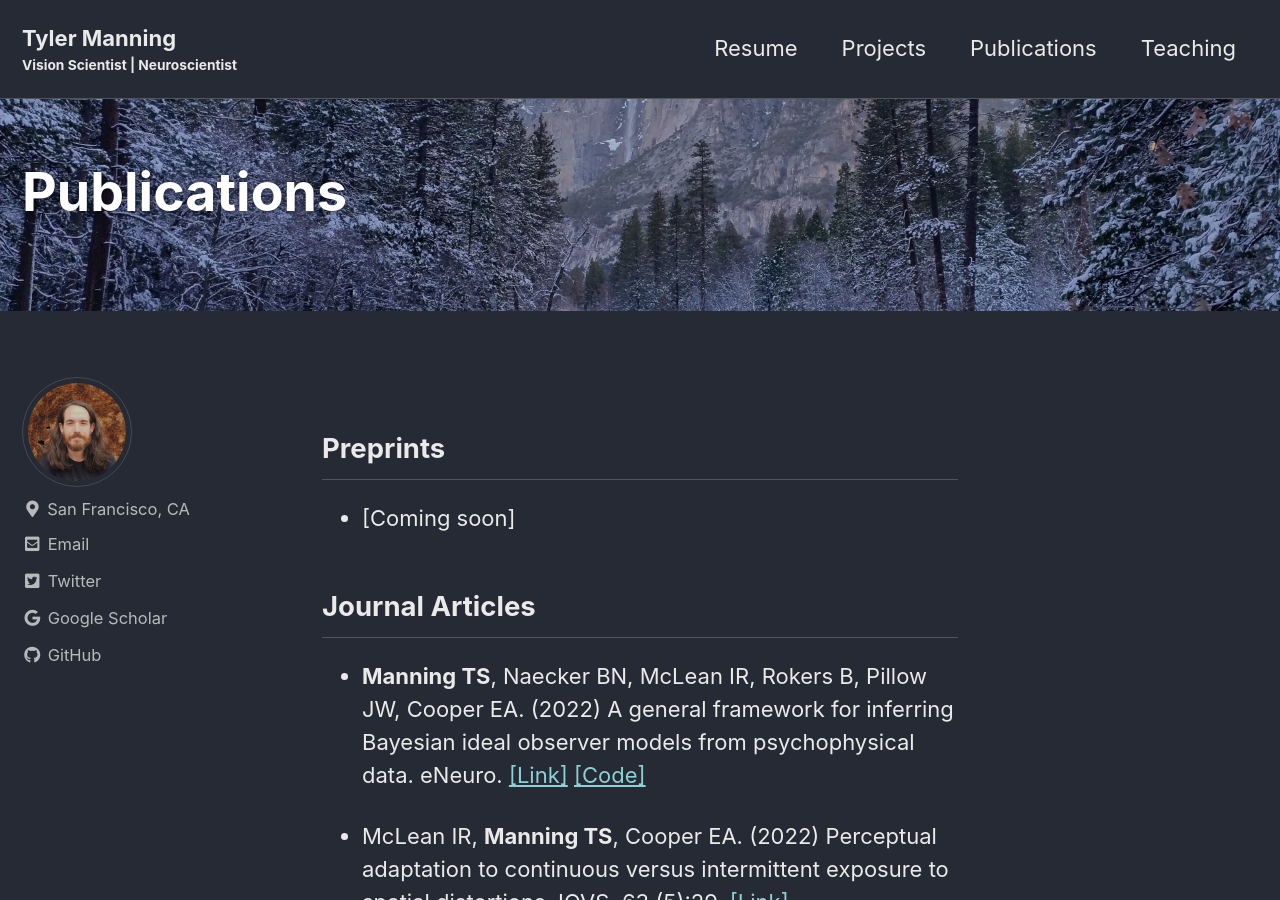
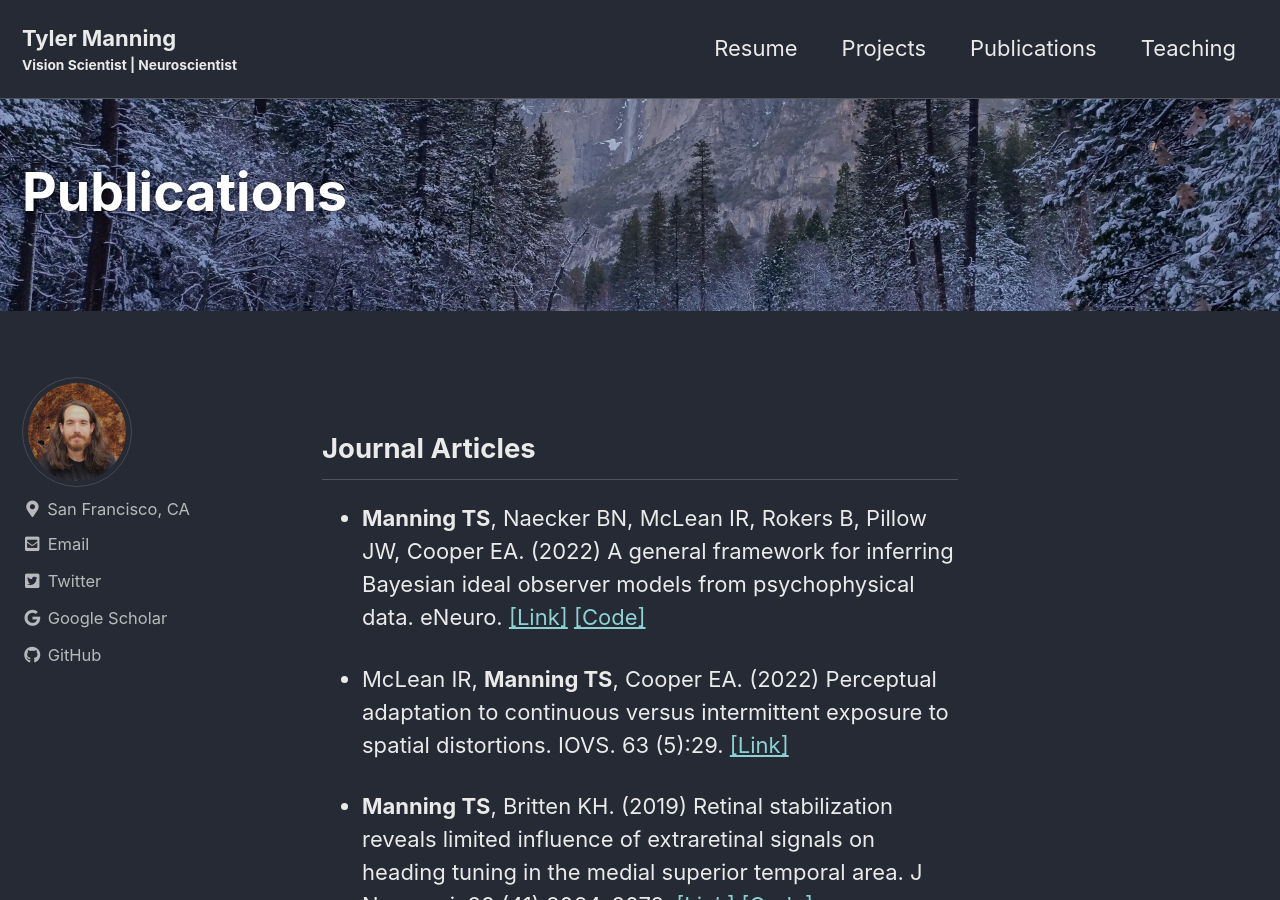
Before and after one commit to tsmanning/tsmanning.github.io, a Jekyll site: the page built from _pages/publications.md, in a window 1280 px wide and 900 px high. Built offline with Jekyll 4.4.1, drawn with Linux system fonts in a browser that asks for light colours; cached includes are drawn as plain includes.

```diff
--- a/_pages/publications.md
+++ b/_pages/publications.md
@@ -7,9 +7,6 @@ header:
   overlay_filter: "0.15"
   overlay_image: /assets/images/yosemiteValley2015.jpg
 ---
-
-## Preprints
-- [Coming soon]
 
 ## Journal Articles
 - **Manning TS**, Naecker BN, McLean IR, Rokers B, Pillow JW, Cooper EA. (2022) A general framework for
--- a/index.html
+++ b/index.html
@@ -60,9 +60,9 @@ feature_row:
 }
 
 /* Responsive layout - makes the two columns stack on top of each other instead of next to each other */
-@media screen and (max-width: 600px) {
-  .column {
-    width: 25%;
+@media screen and (max-width: 800px) {
+  .left, .right {
+    width: 100%;
   }
 }
 
```
